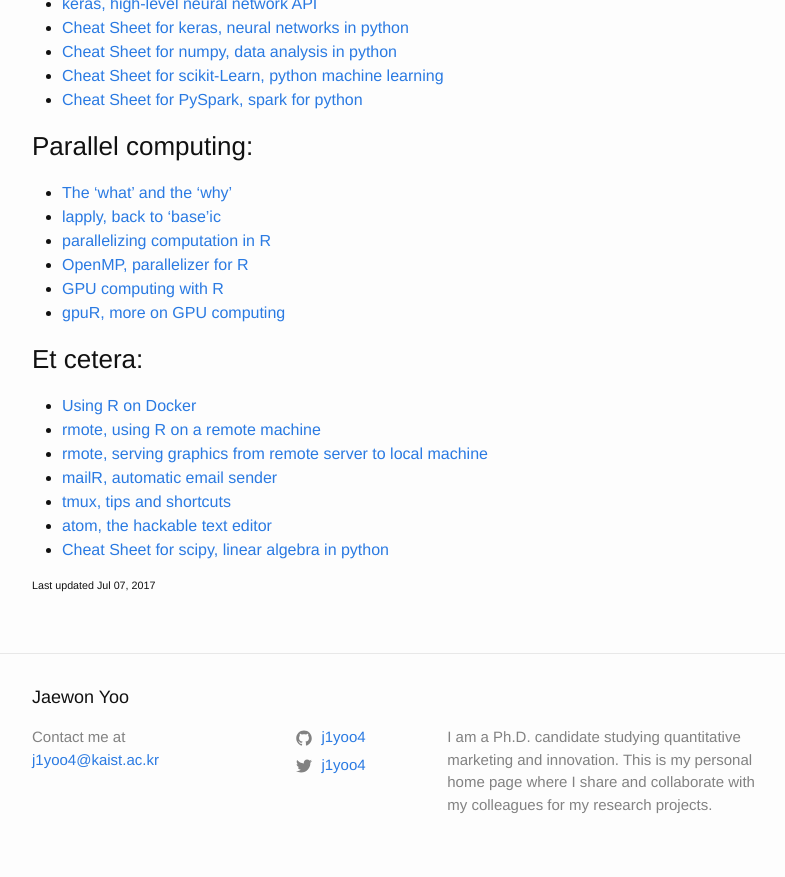
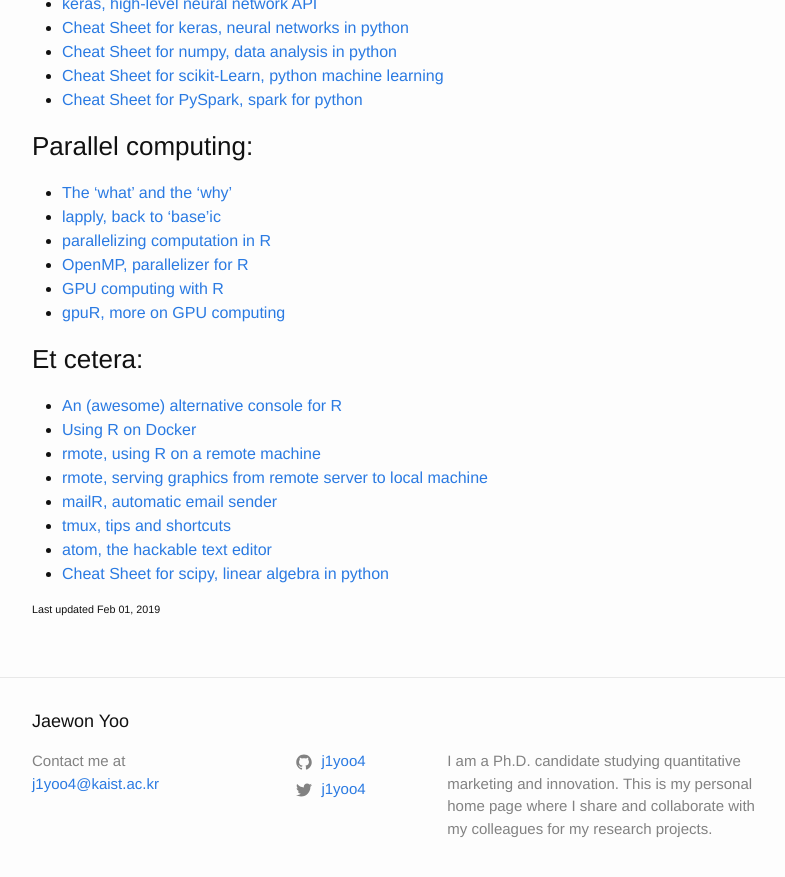
Before and after one commit to j1yoo/j1yoo.github.io, a Jekyll site: the page built from _posts/2017-06-08-useful_r_packages.md, in a window 1280 px wide and 900 px high, scrolled down 1252 px. Shown: the top 877 px of the window, without its empty margins (238-1023 px from the left). Built offline with Jekyll 4.4.1, drawn with Linux system fonts in a browser that asks for light colours.

Commit message:
Update 2017-06-08-useful_r_packages.md

```diff
--- a/_posts/2017-06-08-useful_r_packages.md
+++ b/_posts/2017-06-08-useful_r_packages.md
@@ -56,6 +56,7 @@
 * [gpuR, more on GPU computing](https://www.r-bloggers.com/r-gpu-programming-for-all-with-gpur/)
 
 ### Et cetera:
+* [An (awesome) alternative console for R](https://github.com/randy3k/radian)
 * [Using R on Docker](https://github.com/rocker-org/rocker/wiki/Using-the-RStudio-image)
 * [rmote, using R on a remote machine](https://github.com/cloudyr/rmote)
 * [rmote, serving graphics from remote server to local machine](http://ryanhafen.com/blog/rmote)
@@ -65,4 +66,4 @@
 * [Cheat Sheet for scipy, linear algebra in python](https://s3.amazonaws.com/assets.datacamp.com/blog_assets/Python_SciPy_Cheat_Sheet_Linear_Algebra.pdf)
 
 
-###### Last updated Jul 07, 2017
+###### Last updated Feb 01, 2019
```
